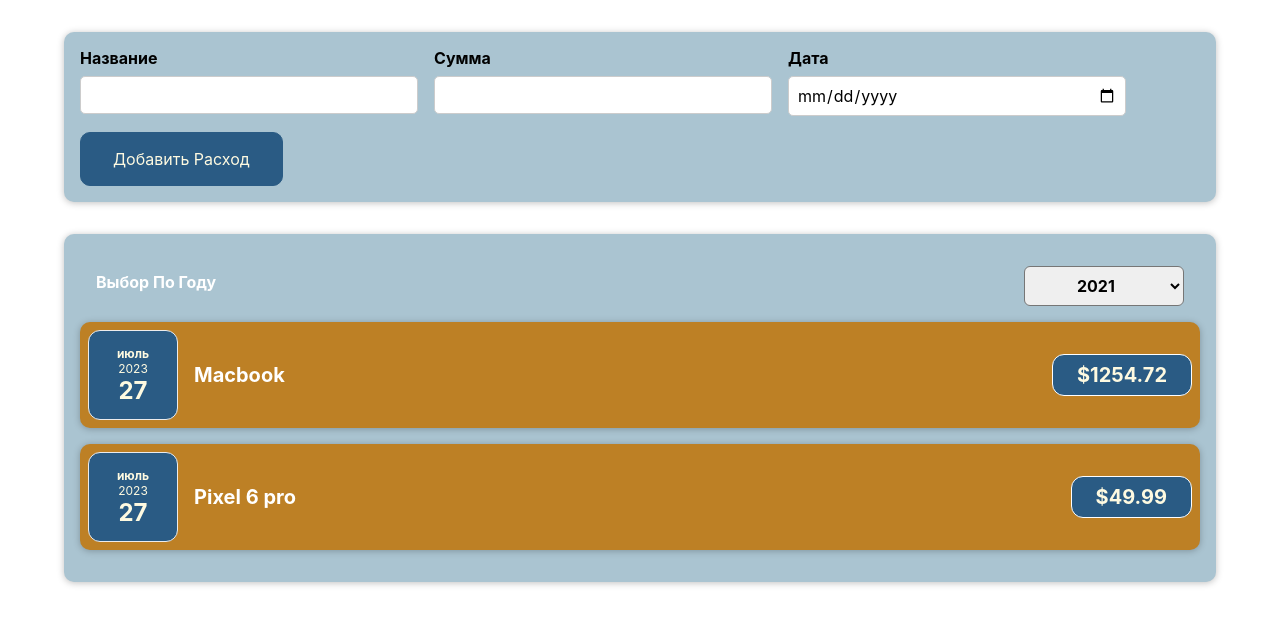
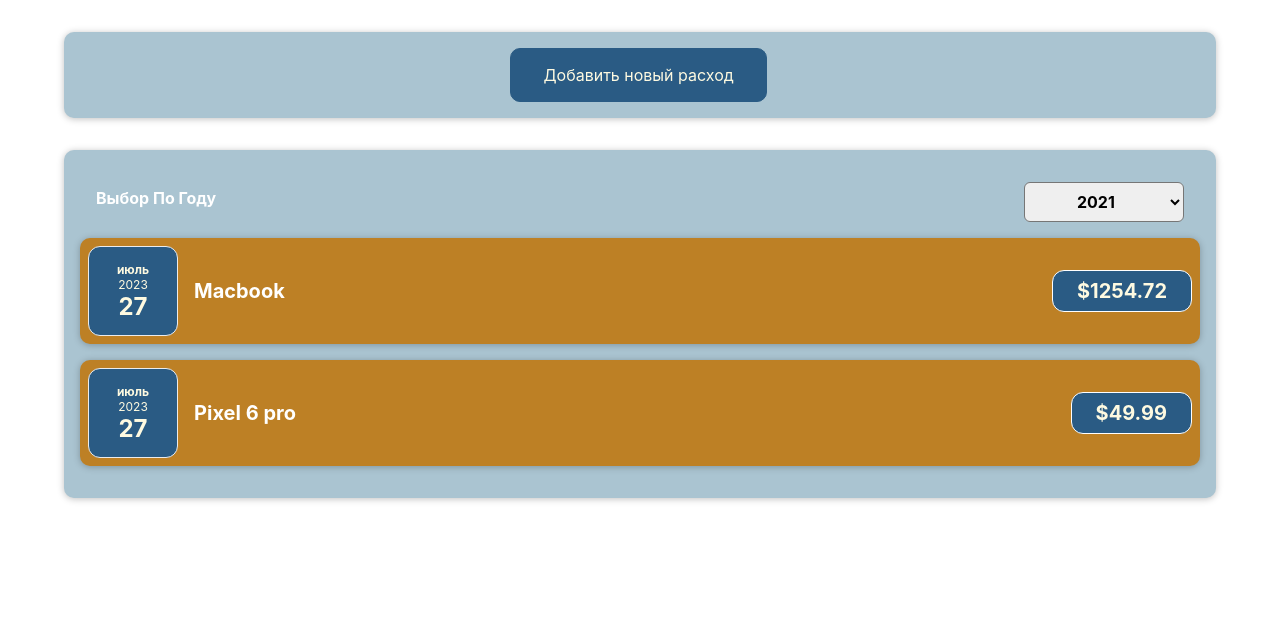
Before and after one commit to Nurbolot0225/CostAccounting, a React (Create React App) app: page / in a window 1280 px wide. Shown: the top 624 px of the page. Built offline with nearby package versions, Linux system fonts and the light colour scheme.

Commit message:
Added the hide form function

```diff
--- a/src/components/Costs/Costs.js
+++ b/src/components/Costs/Costs.js
@@ -18,14 +18,19 @@
     return (
         <div>
             <Card className='costs'>
-                <CostsFilter year={selectedYear} onChangeYear={yearChangeHandler} />
-                {filteredCosts.map(cost => <CostItem
-                        key={cost.id}
-                        data={cost.data}
-                        description={cost.description}
-                        amount={cost.amount}
-                    />
-                )}
+                <CostsFilter year={selectedYear} onChangeYear={yearChangeHandler}/>
+                {filteredCosts.length === 0
+                    ?
+                    <h2 style={{textAlign: 'center', color: '#fff'}}>В этом году расходов нет</h2>
+                    :
+                    filteredCosts.map(cost => <CostItem
+                            key={cost.id}
+                            data={cost.data}
+                            description={cost.description}
+                            amount={cost.amount}
+                        />
+                    )
+                }
             </Card>
         </div>
     )
--- a/src/components/NewCost/CostForm.js
+++ b/src/components/NewCost/CostForm.js
@@ -52,6 +52,7 @@
             </div>
             <div className='new-cost__actions'>
                 <button type='submit' onClick={submitHandler}>Добавить Расход</button>
+                <button type='button' onClick={props.onCancel}>Отмена</button>
             </div>
         </form>
     );
--- a/src/components/NewCost/NewCost.js
+++ b/src/components/NewCost/NewCost.js
@@ -1,18 +1,32 @@
 import './NewCost.css'
 import CostForm from "./CostForm";
+import {useState} from "react";
 
 const NewCost = (props) => {
+
+    const [isFormVisible,setIsFormVisible] = useState(false)
+
+    const inputCostDataHandler = () => {
+         setIsFormVisible(true)
+    }
+
+    const cancelCostHandler = () => {
+        setIsFormVisible(false)
+    }
+
     const saveCostDataHandler = (inputCostData) => {
         const costDate = {
             ...inputCostData,
             id: Math.random().toString()
         }
         props.onAddCost(costDate)
+        setIsFormVisible(false)
     }
 
     return (
         <div className='new-cost'>
-            <CostForm onSaveCostData={saveCostDataHandler} />
+            {!isFormVisible && <button onClick={inputCostDataHandler}>Добавить новый расход</button>}
+            {isFormVisible && <CostForm onCancel={cancelCostHandler} onSaveCostData={saveCostDataHandler} />}
         </div>
     );
 };
```
